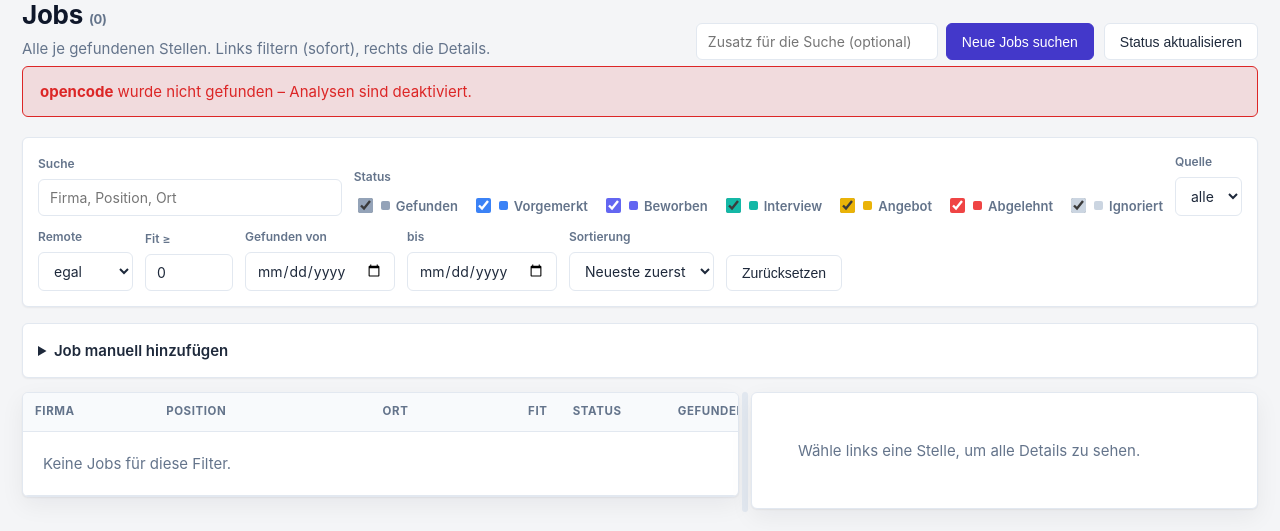
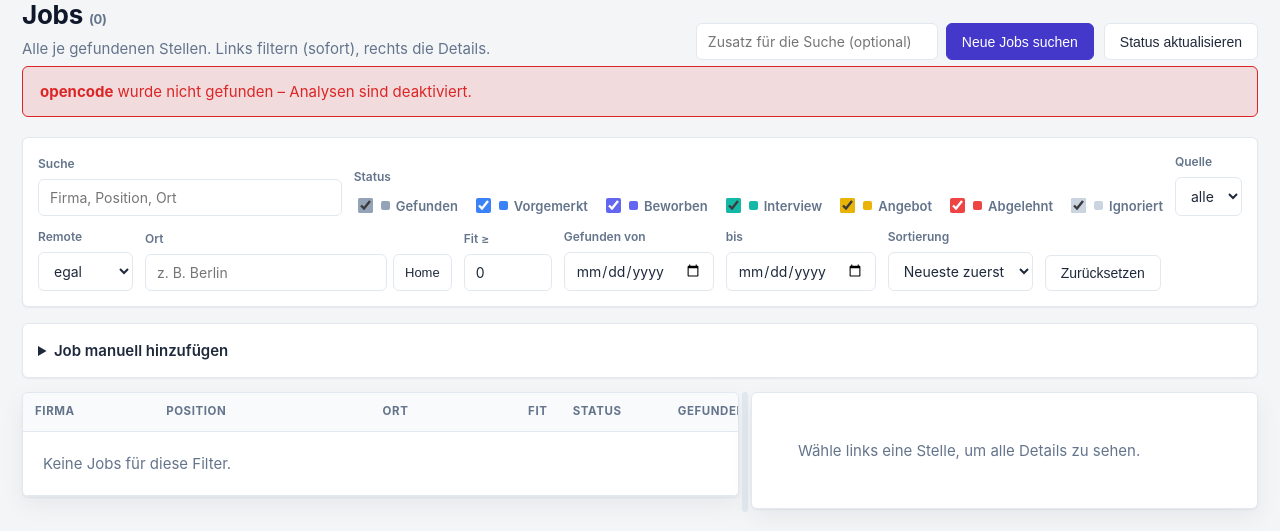
Before and after one commit to 3p1cball-code/MalochBot, a FastAPI app: page / in a window 1280 px wide. Shown: the part 183-714 px from the top of the page. Run offline with FastAPI, Linux system fonts and the light colour scheme; data comes from the database, SQL or seed files in the repository; data that the repository does not hold is empty.

Commit message:
Jobliste: Ort-Filter mit Heimatstadt-Schnellwahl (Setting)

```diff
--- a/app/db.py
+++ b/app/db.py
@@ -124,6 +124,7 @@ DEFAULT_SETTINGS = {
     "language": "de",
     "fit_threshold": "0",
     "search_doc_ids": "",
+    "home_city": "Berlin",
 }
 
 
--- a/app/main.py
+++ b/app/main.py
@@ -68,6 +68,7 @@ def _ctx(request: Request, **kwargs):
         "lang": lang,
         "languages": i18n.LANGUAGES,
         "model": db.get_setting("model", config.DEFAULT_MODEL),
+        "home_city": db.get_setting("home_city", "Berlin"),
         "build_id": BUILD_ID,
         "setup_done": db.get_setting("setup_done", "0") == "1",
     }
@@ -452,8 +453,8 @@ def settings(request: Request, saved: str = ""):
 async def settings_save(request: Request):
     form = await request.form()
     for key in ("model", "profile", "preferences", "search_extra", "fit_threshold",
-                "mail_provider", "mail_email", "mail_host", "mail_port", "mail_folders",
-                "mail_since"):
+                "home_city", "mail_provider", "mail_email", "mail_host", "mail_port",
+                "mail_folders", "mail_since"):
         if key in form:
             db.set_setting(key, str(form.get(key, "")))
     password = form.get("mail_password", "")
--- a/app/static/app.js
+++ b/app/static/app.js
@@ -74,6 +74,7 @@ function mbEsc(s) {
     statusBoxes.forEach(function (c) { if (c.checked) checkedStatus[c.value] = 1; });
     const source = document.getElementById("f-source").value;
     const remote = document.getElementById("f-remote").value;
+    const loc = (document.getElementById("f-loc") ? document.getElementById("f-loc").value : "").toLowerCase();
     const fit = parseInt(document.getElementById("f-fit").value || "0", 10);
     const from = document.getElementById("f-from").value;
     const to = document.getElementById("f-to").value;
@@ -85,6 +86,7 @@ function mbEsc(s) {
       if (!checkedStatus[j.status]) return false;
       if (source && j.source !== source) return false;
       if (remote === "1" && !j.remote) return false;
+      if (loc && (j.location || "").toLowerCase().indexOf(loc) === -1) return false;
       if (fit > 0 && (j.score || 0) < fit) return false;
       const d = (j.found_at || "").slice(0, 10);
       if (from && d < from) return false;
@@ -210,7 +212,7 @@ function mbEsc(s) {
     renderList();
   }
 
-  ["f-q", "f-source", "f-remote", "f-fit", "f-from", "f-to", "f-sort"].forEach(function (id) {
+  ["f-q", "f-source", "f-remote", "f-loc", "f-fit", "f-from", "f-to", "f-sort"].forEach(function (id) {
     const el = document.getElementById(id);
     el.addEventListener("input", renderList);
     el.addEventListener("change", renderList);
@@ -218,7 +220,7 @@ function mbEsc(s) {
   statusBoxes.forEach(function (el) { el.addEventListener("change", renderList); });
 
   window.mbResetFilters = function () {
-    ["f-q", "f-source", "f-remote", "f-from", "f-to"].forEach(function (id) {
+    ["f-q", "f-source", "f-remote", "f-loc", "f-from", "f-to"].forEach(function (id) {
       document.getElementById(id).value = "";
     });
     statusBoxes.forEach(function (c) { c.checked = true; });
@@ -265,6 +267,7 @@ function mbEsc(s) {
   }
   window.mbJobs = jobs;
   window.mbShowDetail = showDetail;
+  window.mbRenderList = renderList;
 })();
 
 /* ---------- Inline-Laufstatus (statt Log-Fokus) ---------- */
@@ -359,6 +362,11 @@ window.mbImproveCover = function (id) {
       if (window.mbShowDetail) window.mbShowDetail(id);
     },
   });
+};
+
+window.mbQuickCity = function () {
+  const el = document.getElementById("f-loc");
+  if (el) { el.value = window.MB_HOME_CITY || "Berlin"; if (window.mbRenderList) window.mbRenderList(); }
 };
 
 function updateUseLabels() {
--- a/app/templates/jobs.html
+++ b/app/templates/jobs.html
@@ -33,6 +33,12 @@
     <div class="field"><label>{{ t('common.source') }}</label><select id="f-source"><option value="">{{ t('common.all') }}</option>
       {% for s in sources %}<option value="{{ s }}">{{ s }}</option>{% endfor %}</select></div>
     <div class="field"><label>{{ t('common.remote') }}</label><select id="f-remote"><option value="">{{ t('common.any') }}</option><option value="1">{{ t('common.remote') }}</option></select></div>
+    <div class="field"><label>Ort</label>
+      <div style="display:flex;gap:6px">
+        <input id="f-loc" placeholder="z. B. {{ home_city }}" style="min-width:120px">
+        <button class="btn btn-sm" type="button" onclick="mbQuickCity()" title="Heimatstadt">Home</button>
+      </div>
+    </div>
     <div class="field"><label>{{ t('common.fit') }} ≥</label><input type="number" id="f-fit" min="0" max="100" value="{{ fit_threshold or 0 }}" style="width:88px"></div>
     <div class="field"><label>{{ t('common.from') }}</label><input type="date" id="f-from"></div>
     <div class="field"><label>{{ t('common.to') }}</label><input type="date" id="f-to"></div>
@@ -95,6 +101,7 @@ window.MB_STATUS_COLORS = {{ status_colors|tojson }};
 window.MB_STATUS_LIST = {{ statuses|tojson }};
 window.MB_FIT_THRESHOLD = {{ fit_threshold or 0 }};
 window.MB_MODEL = {{ model|tojson }};
+window.MB_HOME_CITY = {{ home_city|tojson }};
 window.MB_PRESELECT = new URLSearchParams(location.search).get("job");
 window.MB_I18N = {
   why: {{ t('detail.why')|tojson }}, what: {{ t('detail.what')|tojson }},
--- a/app/templates/settings.html
+++ b/app/templates/settings.html
@@ -32,6 +32,10 @@
     <div class="field"><label>{{ t('settings.threshold') }}</label>
       <input type="number" name="fit_threshold" min="0" max="100" value="{{ values.fit_threshold or 0 }}">
       <span class="small muted">Jobs unter dieser Schwelle werden standardmäßig aus der Liste gefiltert. 0 = aus. Gilt auch für die Suche.</span>
+    </div>
+    <div class="field"><label>Heimatstadt</label>
+      <input name="home_city" value="{{ values.home_city or '' }}" placeholder="z. B. Berlin">
+      <span class="small muted">Wird als Schnellwahl im Ort-Filter der Jobliste genutzt.</span>
     </div>
     <div class="field"><label>{{ t('settings.profile') }}</label>
       <textarea name="profile" rows="5">{{ values.profile }}</textarea>
```
